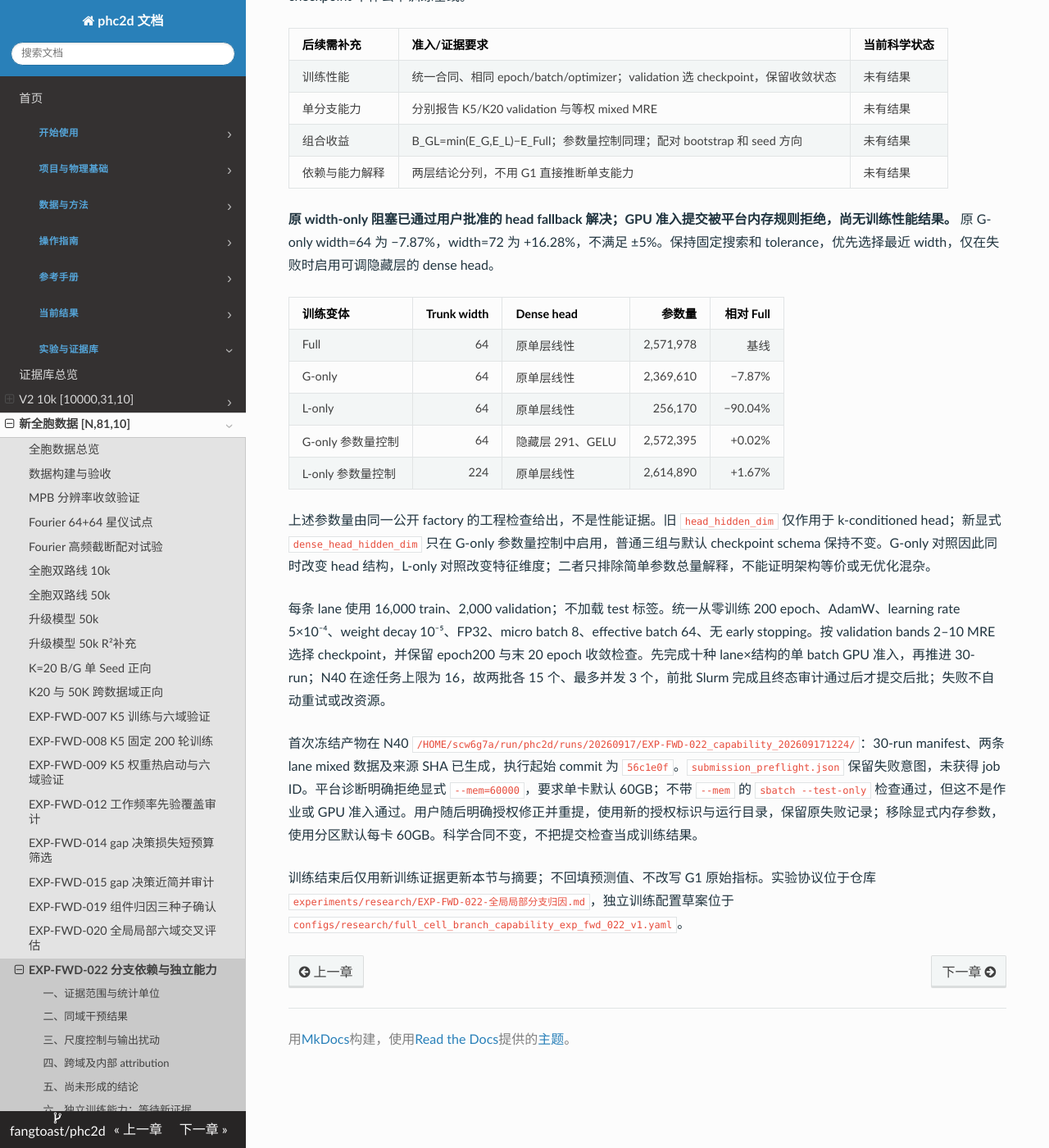
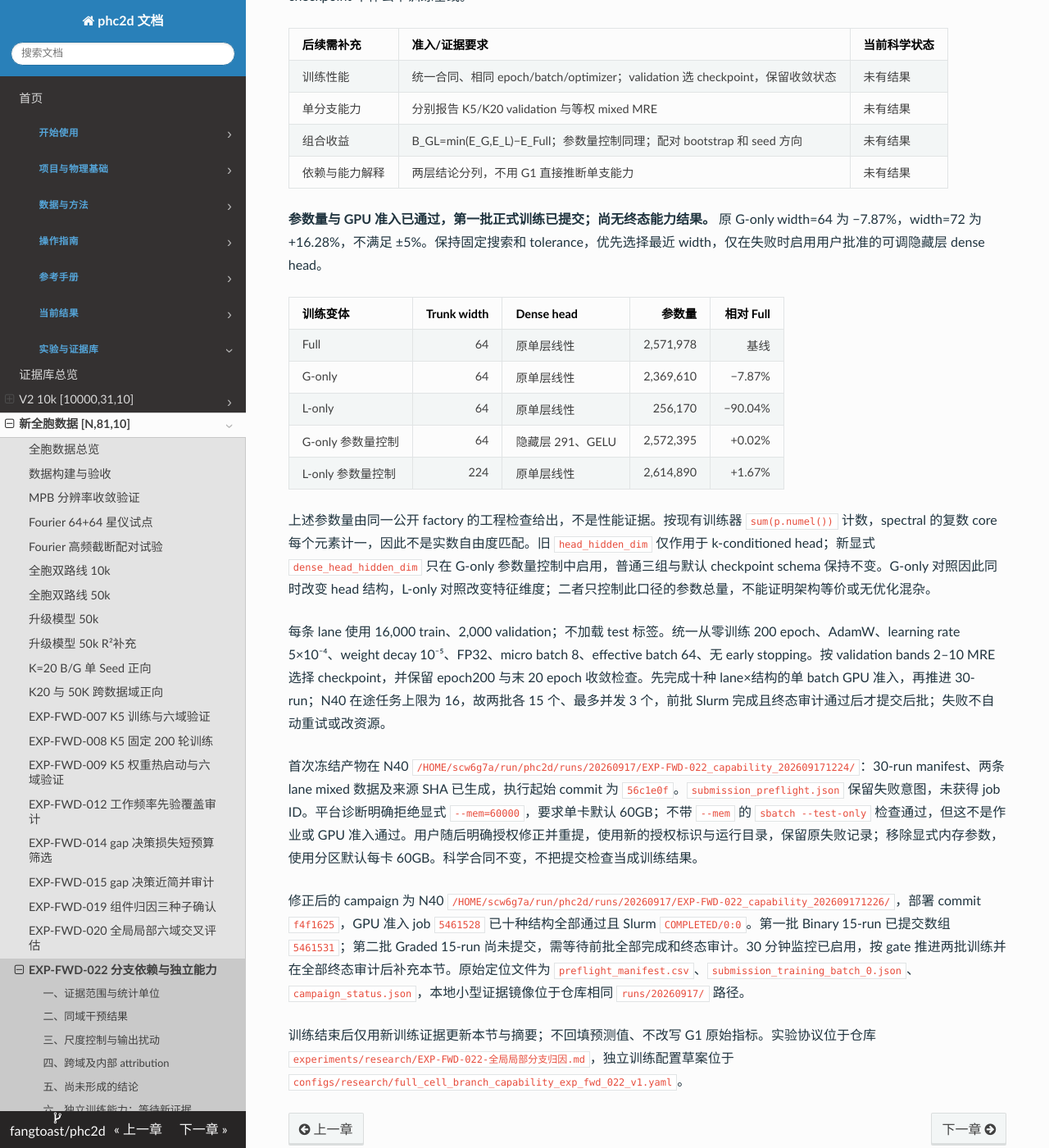
Before and after one commit to fangtoast/phc2d, an MkDocs documentation site: the page built from docs/results/forward/EXP-FWD-022-分支依赖与独立能力.md, in a window 1280 px wide and 1400 px high, scrolled down 3489 px. Shown: the whole window at 82% size. Built offline with MkDocs 1.6.1, drawn with Linux system fonts in a browser that asks for light colours.

Commit message:
docs(results): record EXP-FWD-022 capability admission and training submission
(cherry picked from commit 33dfe1401abb104ad6c6b93f5114c5de6e0a74e4)

```diff
--- a/docs/results/forward/EXP-FWD-022-分支依赖与独立能力.md
+++ b/docs/results/forward/EXP-FWD-022-分支依赖与独立能力.md
@@ -144,7 +144,7 @@ per-band 与 per-k 产物已生成，但空间模式的跨 seed 稳定性及 BH-
 | 组合收益 | B_GL=min(E_G,E_L)−E_Full；参数量控制同理；配对 bootstrap 和 seed 方向 | 未有结果 |
 | 依赖与能力解释 | 两层结论分列，不用 G1 直接推断单支能力 | 未有结果 |
 
-**原 width-only 阻塞已通过用户批准的 head fallback 解决；GPU 准入提交被平台内存规则拒绝，尚无训练性能结果。** 原 G-only width=64 为 −7.87%，width=72 为 +16.28%，不满足 ±5%。保持固定搜索和 tolerance，优先选择最近 width，仅在失败时启用可调隐藏层的 dense head。
+**参数量与 GPU 准入已通过，第一批正式训练已提交；尚无终态能力结果。** 原 G-only width=64 为 −7.87%，width=72 为 +16.28%，不满足 ±5%。保持固定搜索和 tolerance，优先选择最近 width，仅在失败时启用用户批准的可调隐藏层 dense head。
 
 | 训练变体 | Trunk width | Dense head | 参数量 | 相对 Full |
 |---|---:|---|---:|---:|
@@ -154,10 +154,12 @@ per-band 与 per-k 产物已生成，但空间模式的跨 seed 稳定性及 BH-
 | G-only 参数量控制 | 64 | 隐藏层 291、GELU | 2,572,395 | +0.02% |
 | L-only 参数量控制 | 224 | 原单层线性 | 2,614,890 | +1.67% |
 
-上述参数量由同一公开 factory 的工程检查给出，不是性能证据。旧 `head_hidden_dim` 仅作用于 k-conditioned head；新显式 `dense_head_hidden_dim` 只在 G-only 参数量控制中启用，普通三组与默认 checkpoint schema 保持不变。G-only 对照因此同时改变 head 结构，L-only 对照改变特征维度；二者只排除简单参数总量解释，不能证明架构等价或无优化混杂。
+上述参数量由同一公开 factory 的工程检查给出，不是性能证据。按现有训练器 `sum(p.numel())` 计数，spectral 的复数 core 每个元素计一，因此不是实数自由度匹配。旧 `head_hidden_dim` 仅作用于 k-conditioned head；新显式 `dense_head_hidden_dim` 只在 G-only 参数量控制中启用，普通三组与默认 checkpoint schema 保持不变。G-only 对照因此同时改变 head 结构，L-only 对照改变特征维度；二者只控制此口径的参数总量，不能证明架构等价或无优化混杂。
 
 每条 lane 使用 16,000 train、2,000 validation；不加载 test 标签。统一从零训练 200 epoch、AdamW、learning rate 5×10⁻⁴、weight decay 10⁻⁵、FP32、micro batch 8、effective batch 64、无 early stopping。按 validation bands 2–10 MRE 选择 checkpoint，并保留 epoch200 与末 20 epoch 收敛检查。先完成十种 lane×结构的单 batch GPU 准入，再推进 30-run；N40 在途任务上限为 16，故两批各 15 个、最多并发 3 个，前批 Slurm 完成且终态审计通过后才提交后批；失败不自动重试或改资源。
 
 首次冻结产物在 N40 `/HOME/scw6g7a/run/phc2d/runs/20260917/EXP-FWD-022_capability_202609171224/`：30-run manifest、两条 lane mixed 数据及来源 SHA 已生成，执行起始 commit 为 `56c1e0f`。`submission_preflight.json` 保留失败意图，未获得 job ID。平台诊断明确拒绝显式 `--mem=60000`，要求单卡默认 60GB；不带 `--mem` 的 `sbatch --test-only` 检查通过，但这不是作业或 GPU 准入通过。用户随后明确授权修正并重提，使用新的授权标识与运行目录，保留原失败记录；移除显式内存参数，使用分区默认每卡 60GB。科学合同不变，不把提交检查当成训练结果。
 
+修正后的 campaign 为 N40 `/HOME/scw6g7a/run/phc2d/runs/20260917/EXP-FWD-022_capability_202609171226/`，部署 commit `f4f1625`，GPU 准入 job `5461528` 已十种结构全部通过且 Slurm `COMPLETED/0:0`。第一批 Binary 15-run 已提交数组 `5461531`；第二批 Graded 15-run 尚未提交，需等待前批全部完成和终态审计。30 分钟监控已启用，按 gate 推进两批训练并在全部终态审计后补充本节。原始定位文件为 `preflight_manifest.csv`、`submission_training_batch_0.json`、`campaign_status.json`，本地小型证据镜像位于仓库相同 `runs/20260917/` 路径。
+
 训练结束后仅用新训练证据更新本节与摘要；不回填预测值、不改写 G1 原始指标。实验协议位于仓库 `experiments/research/EXP-FWD-022-全局局部分支归因.md`，独立训练配置草案位于 `configs/research/full_cell_branch_capability_exp_fwd_022_v1.yaml`。
```
Also changed, not shown: PROJECT_MAP.md (+1 -1 lines), experiments/research/EXP-FWD-022-全局局部分支归因.md (+3 -3 lines).
